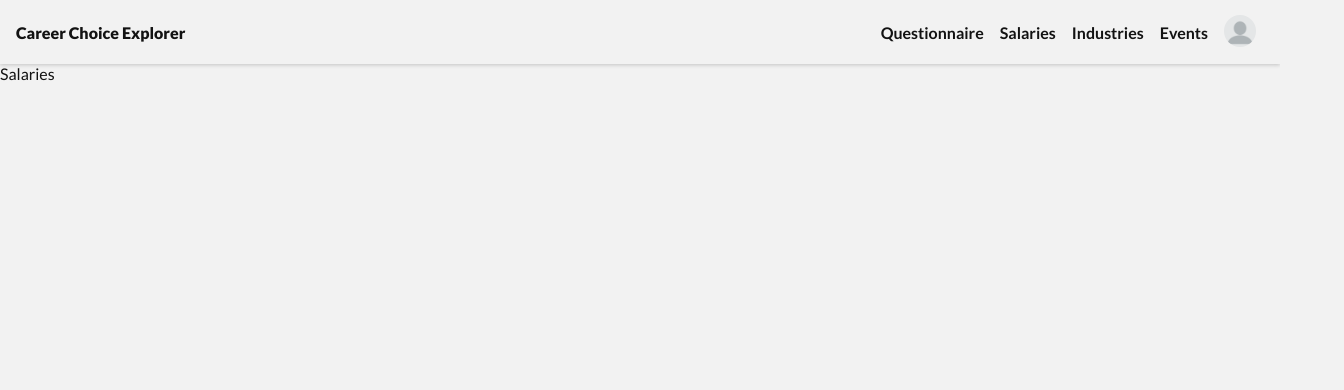
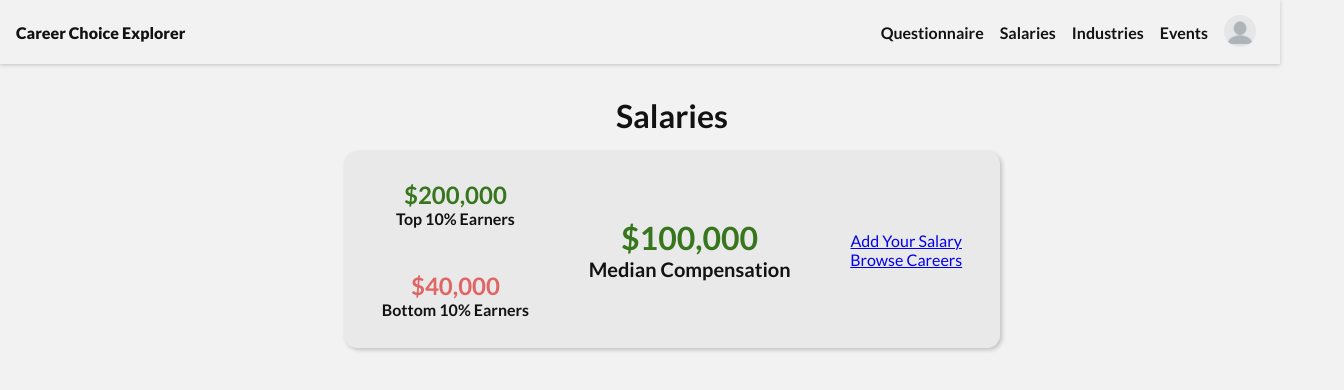
Before and after one commit to derron-ward/CareerChoiceExplorer, a React (Vite) app: page /salaries in a window 1280 px wide. Shown: the top 390 px of the page, 1344 px wide, since content can reach past the window. Built offline with nearby package versions, Linux system fonts and the light colour scheme.

Commit message:
salaries page WIP

```diff
--- a/src/App.css
+++ b/src/App.css
@@ -4,9 +4,13 @@
     font-family: 'Lato', sans-serif;
 
     --background: #f2f2f2;
+    --card: rgba(0, 0, 0, .04);
+    --card-hover: rgba(0, 0, 0, .06);
     --black: #121212;
     --grey: #EAECF0;
     --primary: #2776EA;
+    --sucess: #38761D;
+    --danger: #E06666;
 }
 
 body {
@@ -20,3 +24,10 @@ body {
     background-color: var(--background);
     color: var(--black);
 }
+
+.success {
+    color: var(--sucess);
+}
+.danger {
+    color: var(--danger);
+}
--- /dev/null
+++ b/src/components/SalaryCard.css
@@ -0,0 +1,23 @@
+#salary-card {
+    /* min-width: 256px; */
+    max-height: 64px;
+    display: flex;
+    flex-direction: row;
+    align-items: center;
+    justify-content: space-between;
+    padding: 8px;
+    margin: 8px;
+    border-radius: 13px;
+    background-color: var(--card);
+    box-shadow: 2px 2px 4px rgba(0, 0, 0, .2);
+    transition: all 0.2s ease;
+}
+
+#salary-card:hover {
+    background-color: var(--card-hover);
+    box-shadow: 4px 4px 6px rgba(0, 0, 0, .2);
+}
+
+#salary-card h4 span {
+    font-size: .75rem;
+}
--- /dev/null
+++ b/src/components/SalaryCard.jsx
@@ -0,0 +1,25 @@
+import React from 'react'
+import './SalaryCard.css'
+
+function SalaryCard({ company, locations, salary, medianSalary }) {
+    if (Array.isArray(locations)) {
+        if (locations.length > 2) {
+            const extras = locations.length - 2
+            console.log(`Extras: ${extras}`)
+            locations.splice(2)
+            locations = locations.join(', ') + `, +${extras}`
+            console.log(locations)
+        }
+        else locations = locations.join(', ')
+    }
+
+
+    return (
+      <div id='salary-card'>
+          <h4>{company}<br /><span>{locations}</span></h4>
+          <h4 className={salary < medianSalary ? 'danger' : 'success'}>${salary}</h4>
+      </div>
+    )
+}
+
+export default SalaryCard
--- /dev/null
+++ b/src/pages/Salaries.css
@@ -0,0 +1,57 @@
+#salaries-page {
+    width: 100%;
+    height: 100%;
+    display: flex;
+    flex-direction: column;
+    align-items: center;
+    padding: 32px;
+}
+
+#salaries-page h1 {
+    margin: 0;
+}
+
+#salaries-main-card {
+    width: 50%;
+    min-width: 600px;
+    max-width: 800px;
+    display: flex;
+    flex-direction: row;
+    align-items: center;
+    justify-content: space-around;
+    padding: 8px;
+    margin: 16px 0;
+    border-radius: 13px;
+    background-color: var(--card);
+    box-shadow: 2px 2px 4px rgba(0, 0, 0, .2);
+}
+#salaries-main-card h3 {
+    font-size: 1.25rem;
+    text-align: center;
+}
+
+#earners {
+    height: 100%;
+    display: flex;
+    flex-direction: column;
+    align-items: center;
+    justify-content: space-around;
+}
+#earners h4 {
+    text-align: center;
+}
+
+#salaries-btns {
+    height: 100%;
+    display: flex;
+    flex-direction: column;
+    align-items: center;
+    justify-content: space-around;
+}
+
+#salaries-grid {
+    width: 100%;
+    height: 100%;
+    display: grid;
+    grid-template-columns: repeat(auto-fit, minmax(250px, 1fr));
+}
--- a/src/pages/Salaries.jsx
+++ b/src/pages/Salaries.jsx
@@ -1,9 +1,30 @@
 import React from 'react'
+import { Link, Form } from 'react-router-dom'
+import SalaryCard from '../components/SalaryCard'
+import './Salaries.css'
 
 function Salaries() {
-  return (
-    <div>Salaries</div>
-  )
+    // load the salary information
+
+    return (
+        <div id='salaries-page'>
+            <h1>Salaries</h1>
+            <div id='salaries-main-card'>
+                <div id='earners'>
+                    <h4><span style={{fontSize: '1.5rem'}} className='success'>${'200,000'}</span><br />Top 10% Earners</h4>
+                    <h4><span style={{fontSize: '1.5rem'}} className='danger'>${'40,000'}</span><br />Bottom 10% Earners</h4>
+                </div>
+                <h3><span style={{fontSize: '2rem'}} className='success'>${'100,000'}</span><br />Median Compensation</h3>
+                <div id='salaries-btns'>
+                    <Link>Add Your Salary</Link>
+                    <Link>Browse Careers</Link>
+                </div>
+            </div>
+            <div id='salaries-grid'>
+                {/* salary cards go here */}
+            </div>
+        </div>
+    )
 }
 
 export default Salaries
```
